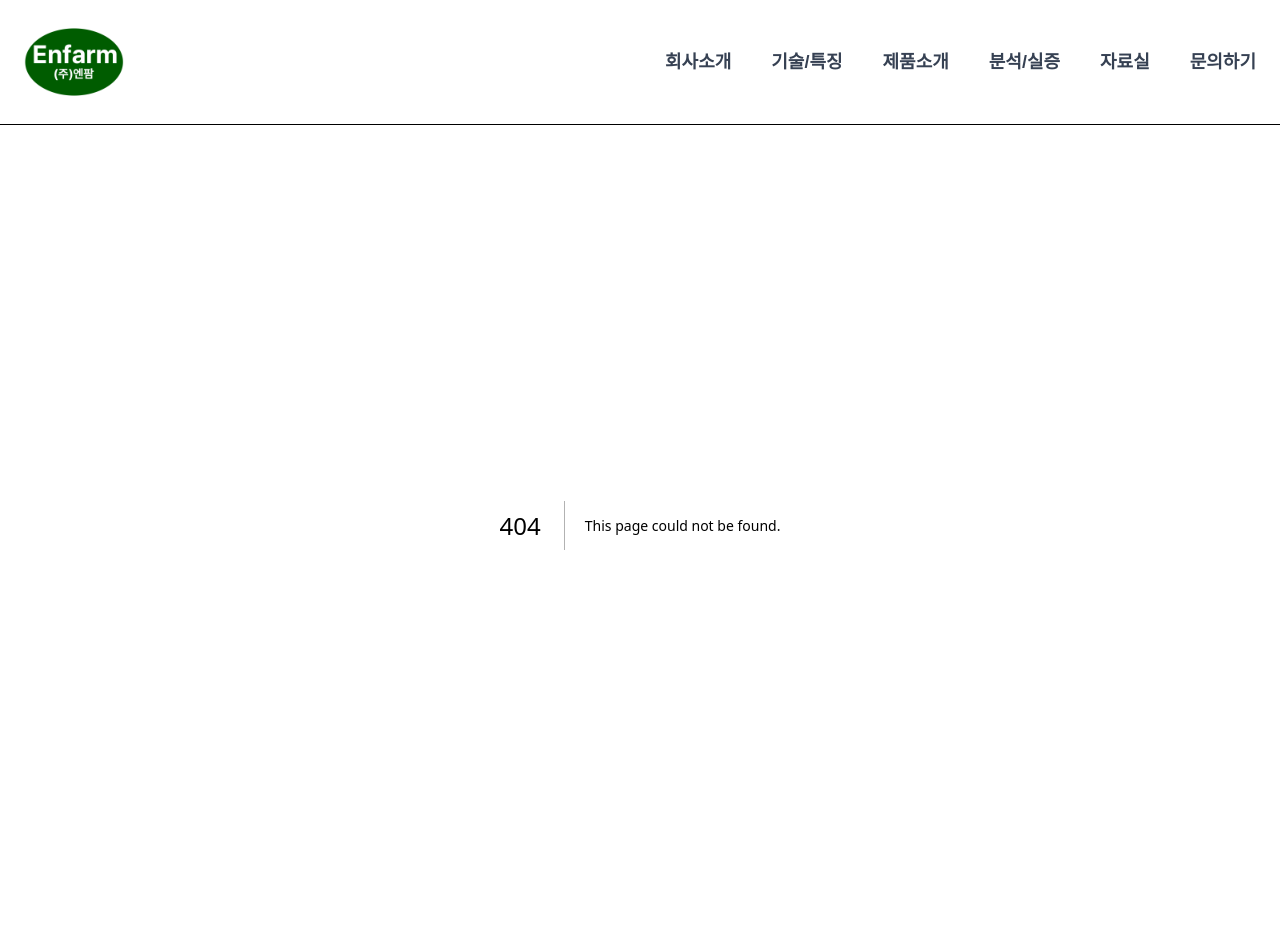
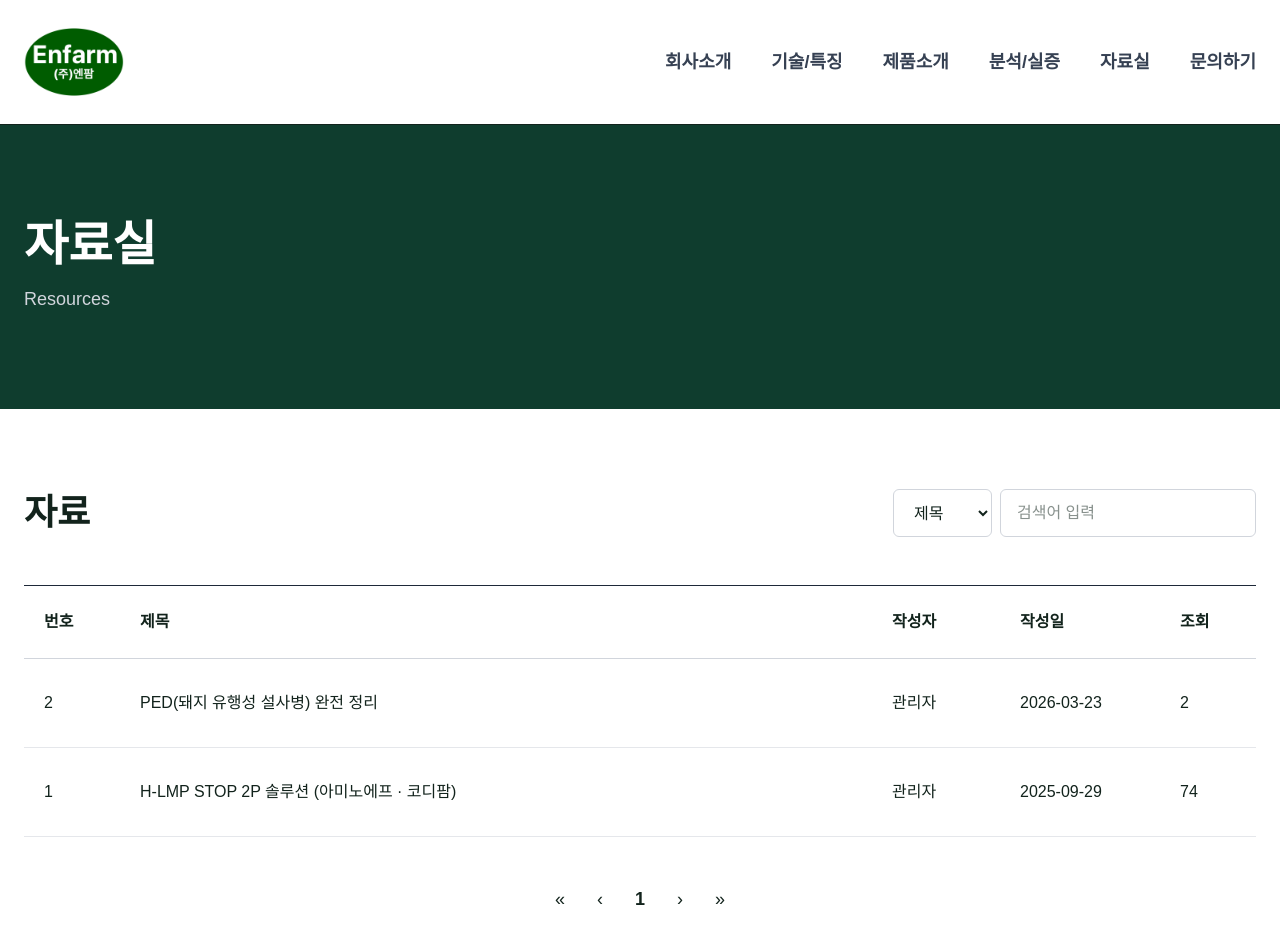
Before and after one commit to uncypdf/enfarm-site, a Next.js app: page /resources in a window 1280 px wide. Before the commit this address had no page. Shown: the top 952 px of the page. Built offline with nearby package versions, Linux system fonts and the light colour scheme.

Commit message:
Fix resources board routing

```diff
--- /dev/null
+++ b/src/app/resources/page.tsx
@@ -0,0 +1,92 @@
+
+
+import Link from "next/link";
+
+const posts = [
+  {
+    id: 2,
+    title: "PED(돼지 유행성 설사병) 완전 정리",
+    author: "관리자",
+    date: "2026-03-23",
+    views: 2,
+    href: "/resources/2",
+  },
+  {
+    id: 1,
+    title: "H-LMP STOP 2P 솔루션 (아미노에프 · 코디팜)",
+    author: "관리자",
+    date: "2025-09-29",
+    views: 74,
+    href: "/resources/1",
+  },
+];
+
+export default function ResourcesPage() {
+  return (
+    <main className="min-h-screen bg-white">
+      <section className="bg-[#0f3d2e] py-24 text-white">
+        <div className="mx-auto max-w-7xl px-6">
+          <h1 className="text-5xl font-black">자료실</h1>
+          <p className="mt-4 text-lg text-gray-300">Resources</p>
+        </div>
+      </section>
+
+      <section className="mx-auto max-w-7xl px-6 py-20">
+        <div className="mb-12 flex flex-col gap-4 md:flex-row md:items-center md:justify-between">
+          <h2 className="text-4xl font-black">자료</h2>
+
+          <div className="flex gap-2">
+            <select className="h-12 rounded-md border border-gray-300 px-4">
+              <option>제목</option>
+              <option>작성자</option>
+            </select>
+
+            <input
+              type="text"
+              placeholder="검색어 입력"
+              className="h-12 w-64 rounded-md border border-gray-300 px-4"
+            />
+          </div>
+        </div>
+
+        <div className="overflow-hidden border-t border-gray-800">
+          <table className="w-full">
+            <thead>
+              <tr className="border-b border-gray-300 text-left">
+                <th className="w-24 px-5 py-6">번호</th>
+                <th className="px-5 py-6">제목</th>
+                <th className="w-32 px-5 py-6">작성자</th>
+                <th className="w-40 px-5 py-6">작성일</th>
+                <th className="w-24 px-5 py-6">조회</th>
+              </tr>
+            </thead>
+
+            <tbody>
+              {posts.map((post) => (
+                <tr key={post.id} className="border-b border-gray-200 hover:bg-gray-50">
+                  <td className="px-5 py-8">{post.id}</td>
+                  <td className="px-5 py-8">
+                    <Link href={post.href} className="font-medium hover:text-[#008000]">
+                      {post.title}
+                    </Link>
+                  </td>
+                  <td className="px-5 py-8">{post.author}</td>
+                  <td className="px-5 py-8">{post.date}</td>
+                  <td className="px-5 py-8">{post.views}</td>
+                </tr>
+              ))}
+            </tbody>
+          </table>
+        </div>
+
+        <div className="mt-12 flex items-center justify-center gap-8 text-lg">
+          <button>«</button>
+          <button>‹</button>
+          <span className="font-bold">1</span>
+          <button>›</button>
+          <button>»</button>
+        </div>
+      </section>
+    </main>
+  );
+}
```
